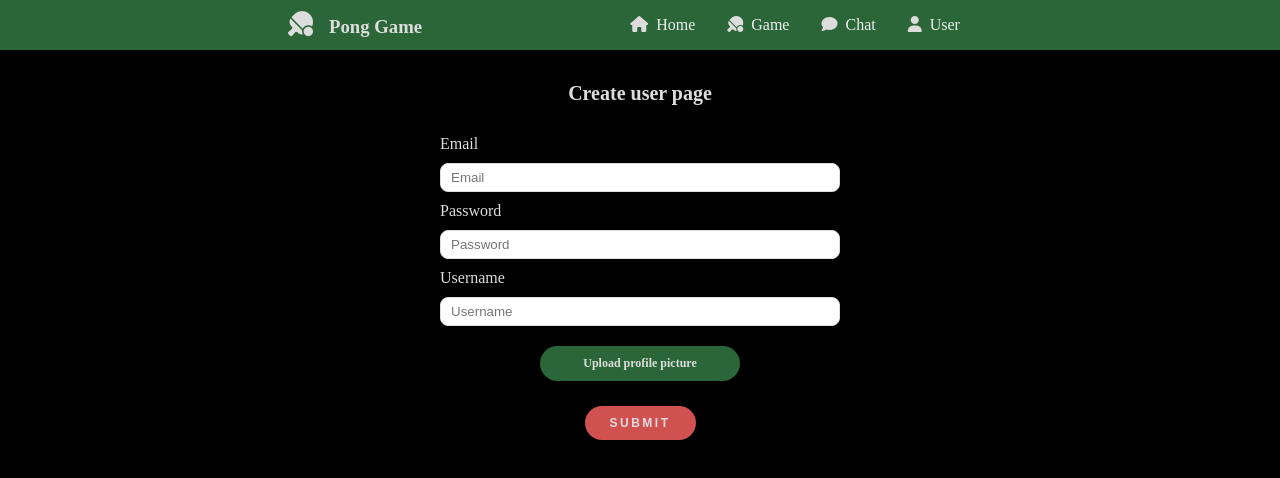
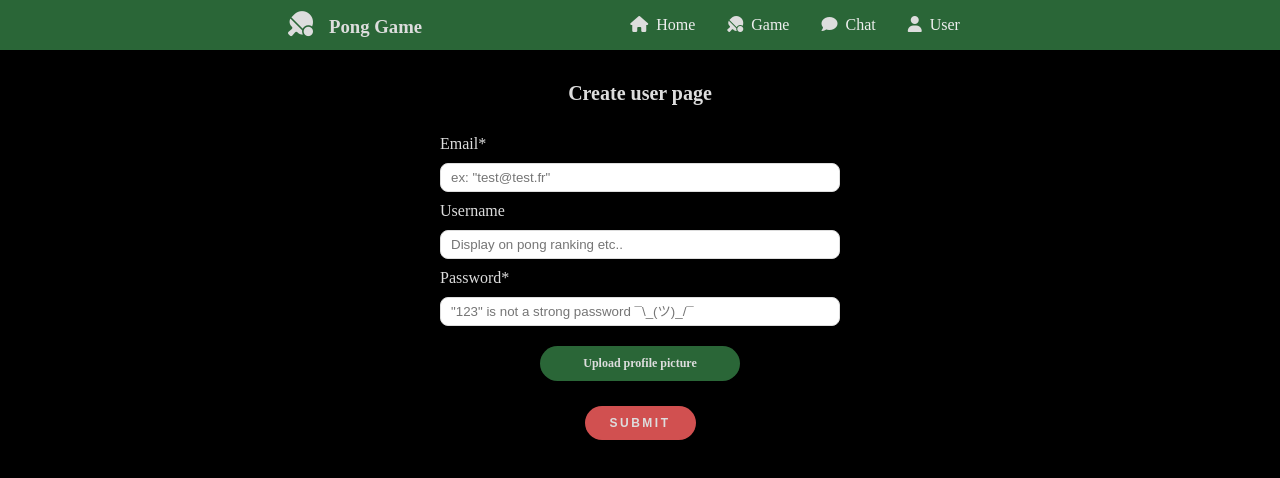
Before and after one commit to simon-ameye/42-ft_transcendence, a React (Create React App) app in the folder frontend/: page /user in a window 1280 px wide. Shown: the top 478 px of the page. Built offline with nearby package versions, Linux system fonts and the light colour scheme; a web font is replaced by a local one.

Commit message:
User form: fix type=email now works idem for required input fields, add some btn style (add placeholder in input files)

```diff
--- a/frontend/src/components/User.tsx
+++ b/frontend/src/components/User.tsx
@@ -24,28 +24,28 @@ const User = () => {
 			<div className="createUserContent">
 				<h3>Create user page</h3>
 				<form onSubmit={handleSubmit} method='POST'>
-					<label title='Email is mandatory'>Email</label>
+					<label title='Email is mandatory'>Email*</label>
 					<input
 						type="email"
-						placeholder='Email'
+						placeholder='ex: "test@test.fr"'
 						required
 						value={userMail}
 						onChange={(e) => setUserMail(e.target.value)}
 					/>
-					<label title='Password is mandatory'>Password</label>
+					<label>Username</label>
+					<input
+						type="text"
+						placeholder='Display on pong ranking etc..'
+						value={userDisplayName}
+						onChange={(e) => setUserDisplayName(e.target.value)}
+					/>
+					<label title='Password is mandatory'>Password*</label>
 					<input
 						type="password"
-						placeholder='Password'
+						placeholder='"123" is not a strong password ¯\_(ツ)_/¯'
 						required
 						value={userPass}
 						onChange={(e) => setUserPass(e.target.value)}
-					/>
-					<label>Username</label>
-					<input
-						type="text"
-						placeholder='Username'
-						value={userDisplayName}
-						onChange={(e) => setUserDisplayName(e.target.value)}
 					/>
 					<input
 						id="file"
```
